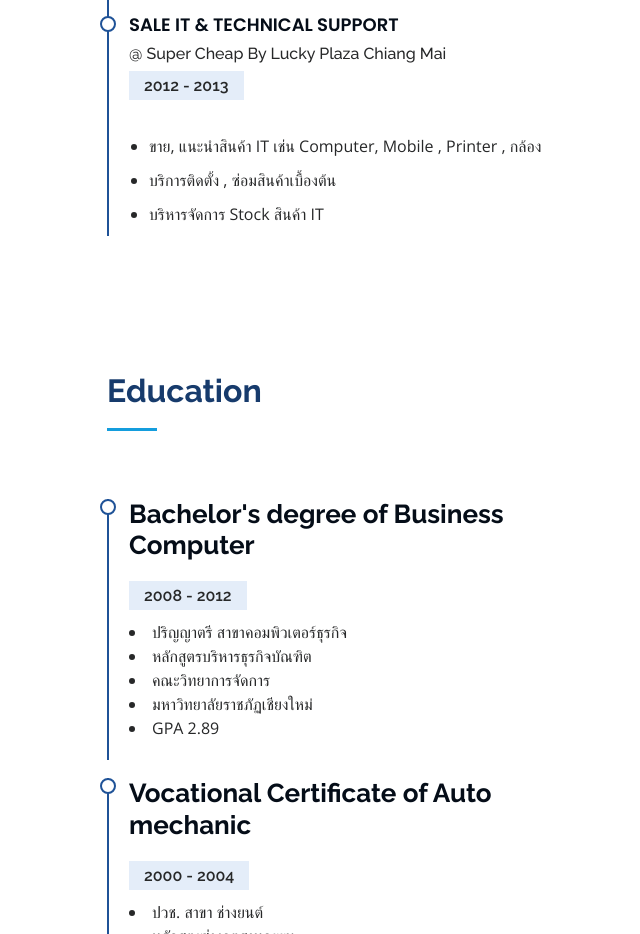
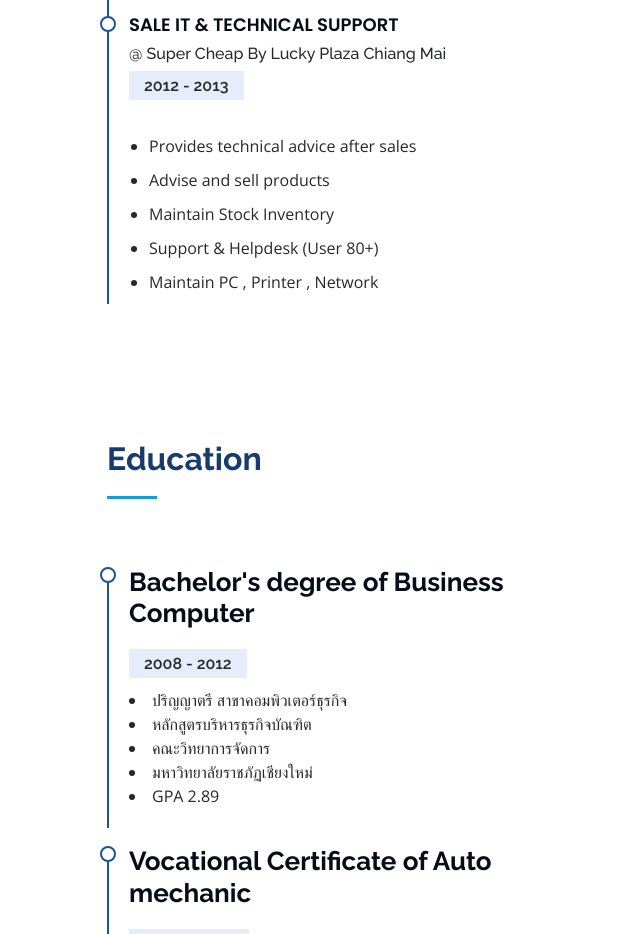
Before and after one commit to Boszaanova/Resume, a plain HTML site: page index.html in a window 1280 px wide. Shown: the part 3000-3934 px from the top of the page, without its empty margins (205-845 px from the left). Drawn offline with nearby package versions, Linux system fonts and the light colour scheme.

Commit message:
Update index.html

```diff
--- a/index.html
+++ b/index.html
@@ -258,9 +258,12 @@
               <h5>2012 - 2013</h5>
               <br><br>
               <ul>
-                <li>ขาย, แนะนำสินค้า IT เช่น Computer, Mobile , Printer , กล้อง </li>
-                <li>บริการติดตั้ง , ซ่อมสินค้าเบื้องต้น</li>
-                <li>บริหารจัดการ Stock สินค้า IT</li>
+                <li>Provides technical advice after sales</li>
+                <li>Advise and sell products</li>
+                <li>Maintain Stock Inventory </li>
+                <li>Support & Helpdesk (User 80+)</li>
+                <li>Maintain PC , Printer , Network</li>
+
               </ul>
             </div>
 
```
